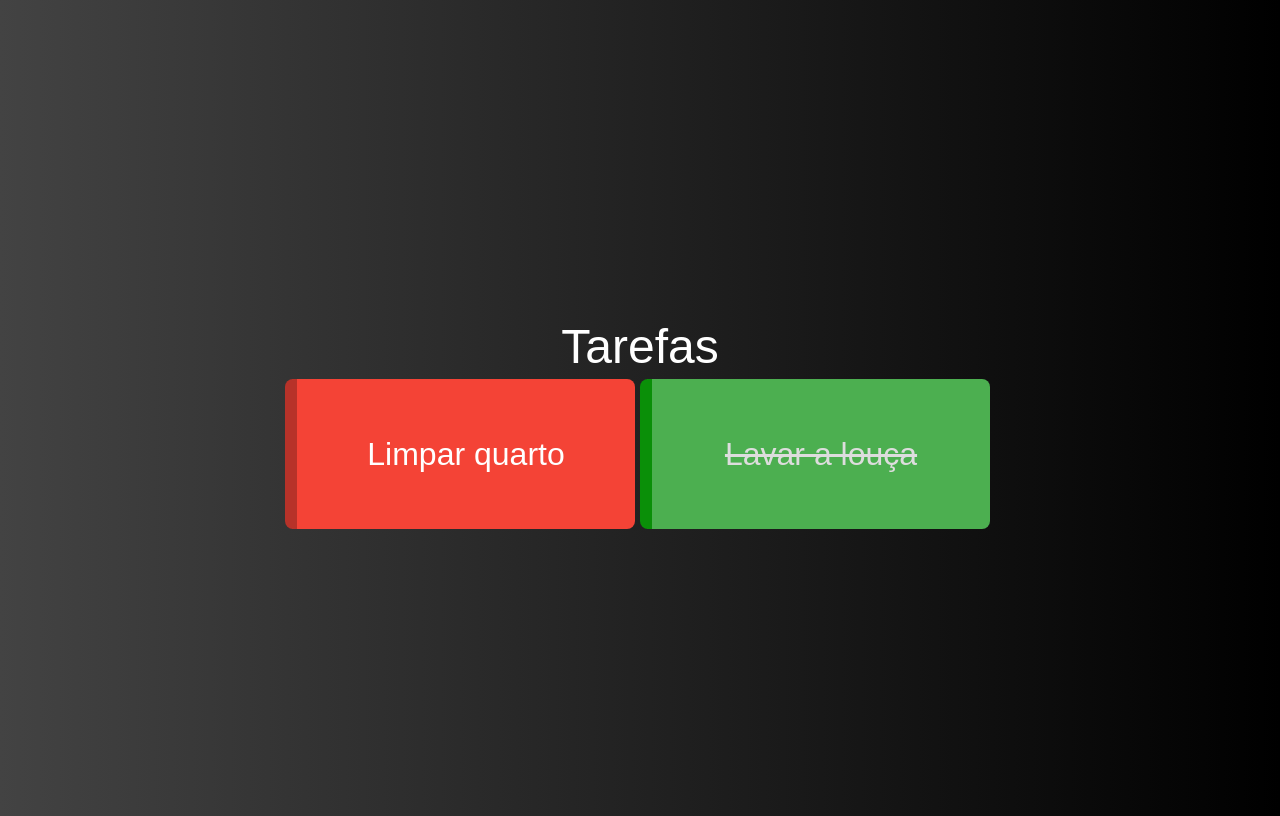
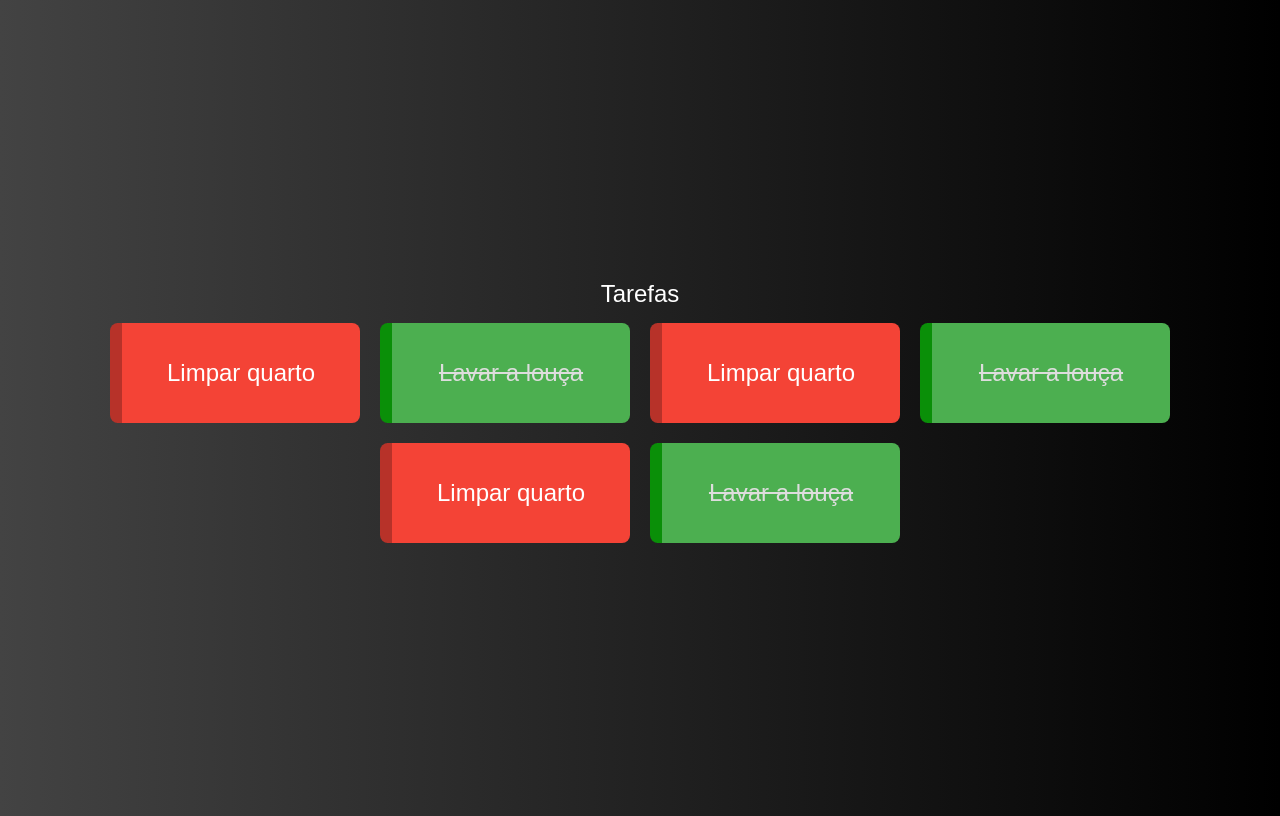
Before and after one commit to LucasNithael/todo.vue, a Vue app: page / in a window 1280 px wide. Built offline with nearby package versions, Linux system fonts and the light colour scheme.

Commit message:
listas de tarefas

```diff
--- a/src/App.vue
+++ b/src/App.vue
@@ -13,6 +13,10 @@ export default {
   data(){
     return {
       tasks:[
+        {name: 'Limpar quarto', pending: true},
+        {name: 'Lavar a louça', pending: false},
+        {name: 'Limpar quarto', pending: true},
+        {name: 'Lavar a louça', pending: false},
         {name: 'Limpar quarto', pending: true},
         {name: 'Lavar a louça', pending: false},
       ]
@@ -42,6 +46,6 @@ body{
 #app h1 {
   margin-bottom: 5px;
   font-weight: 300;
-  font-size: 3rem;
+  font-size: 24px;
 }
 </style>
--- a/src/components/TaskGrid.vue
+++ b/src/components/TaskGrid.vue
@@ -1,6 +1,11 @@
 <template>
-  <div class="task-grid">
+  <div>
+    <div class="task-grid" v-if="tasks.length">
       <task-uni v-for="task in tasks" :key="task.name" :task="task"></task-uni>
+    </div>
+    <p v-else class="no-task">
+        Sem tarefas :)
+    </p>
   </div>
 </template>
 
@@ -20,6 +25,17 @@
   <style>
     .task-grid{
       display: flex;
+      justify-content: center;
+      flex-wrap: wrap;
 
     }
+
+    .task-grid .task{
+      margin: 10px;
+    }
+
+    .no-task{
+      color: #AAA;
+      font-size: 1.5rem;
+    }
   </style>
--- a/src/components/TaskUni.vue
+++ b/src/components/TaskUni.vue
@@ -23,18 +23,17 @@ export default {
 <style>
 .task {
     box-sizing: border-box;
-    width: 350px;
-    height: 150px;
+    width: 250px;
+    height: 100px;
     padding: 10px;
     border-radius: 8px;
-    font-size: 2rem;
+    font-size: 1.5rem;
     font-weight: 300;
     cursor: pointer;
     user-select: none;
     display: flex;
     align-items: center;
     justify-content: center;
-    margin-right: 5px;
 }
 
 .pending {
```
